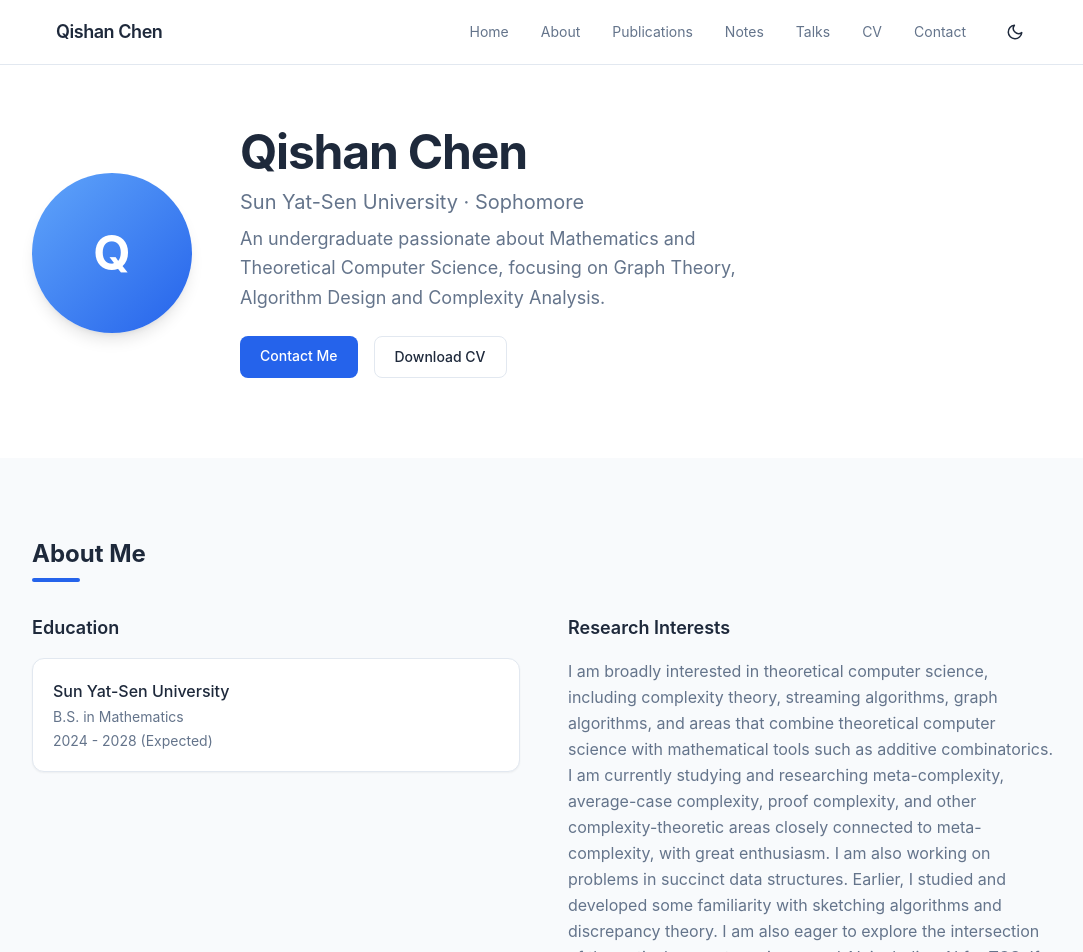
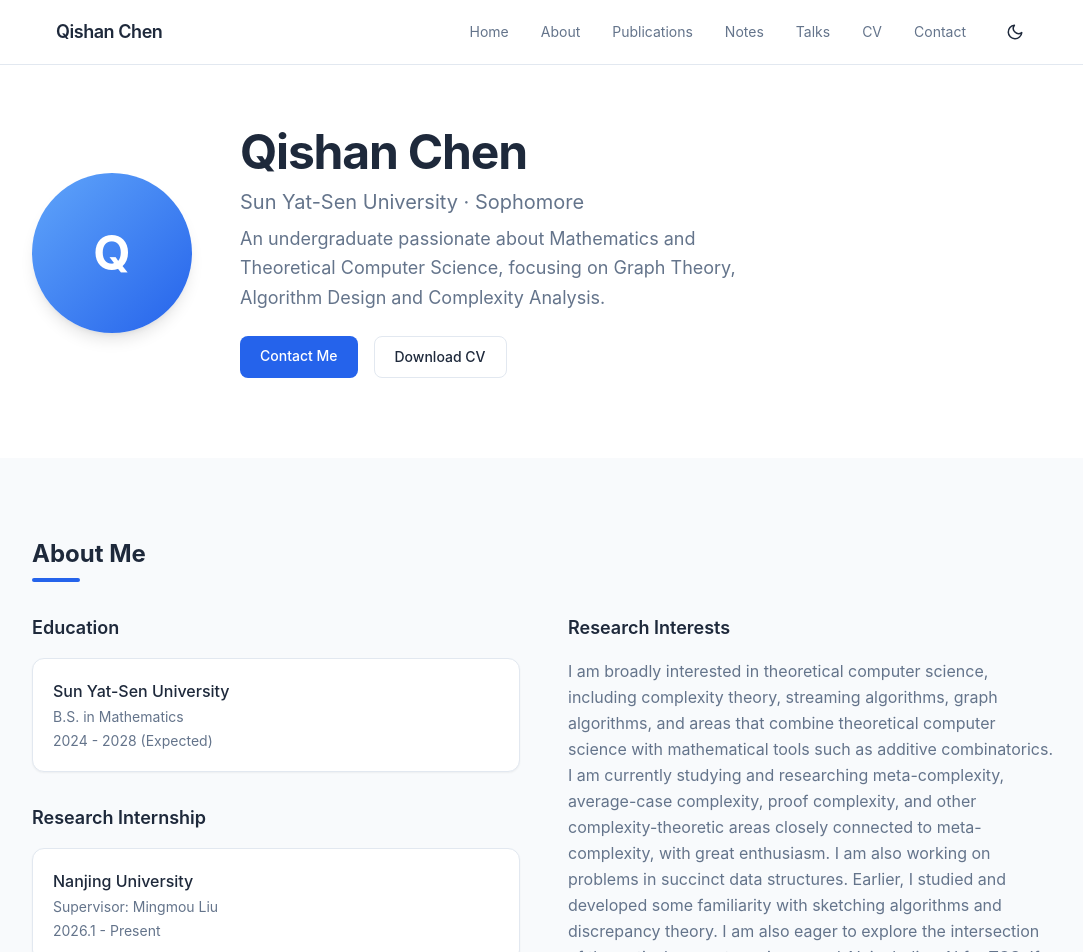
Before and after one commit to qishan-chen/qishan-chen.github.io, a Next.js app: page / in a window 1280 px wide. Shown: the top 952 px of the page, without its empty margins (96-1179 px from the left). Built offline with nearby package versions, Linux system fonts and the light colour scheme.

Commit message:
Add research internship to about section

```diff
--- a/src/app/page.tsx
+++ b/src/app/page.tsx
@@ -53,12 +53,22 @@
           </FadeIn>
           <div className="grid md:grid-cols-2 gap-12">
             <FadeIn delay={0.1}>
+              <div className="space-y-8">
                 <div>
                   <h3 className="text-lg font-semibold mb-4">Education</h3>
                   <div className="p-5 rounded-xl bg-[var(--card)] border border-[var(--border)] shadow-sm">
                     <p className="font-medium">Sun Yat-Sen University</p>
                     <p className="text-sm text-[var(--text-secondary)] mt-1">B.S. in Mathematics</p>
                     <p className="text-sm text-[var(--text-secondary)] mt-1">2024 - 2028 (Expected)</p>
+                  </div>
+                </div>
+                <div>
+                  <h3 className="text-lg font-semibold mb-4">Research Internship</h3>
+                  <div className="p-5 rounded-xl bg-[var(--card)] border border-[var(--border)] shadow-sm">
+                    <p className="font-medium">Nanjing University</p>
+                    <p className="text-sm text-[var(--text-secondary)] mt-1">Supervisor: Mingmou Liu</p>
+                    <p className="text-sm text-[var(--text-secondary)] mt-1">2026.1 - Present</p>
+                  </div>
                 </div>
               </div>
             </FadeIn>
```
Lines whose indentation alone changed are shown as unchanged.
